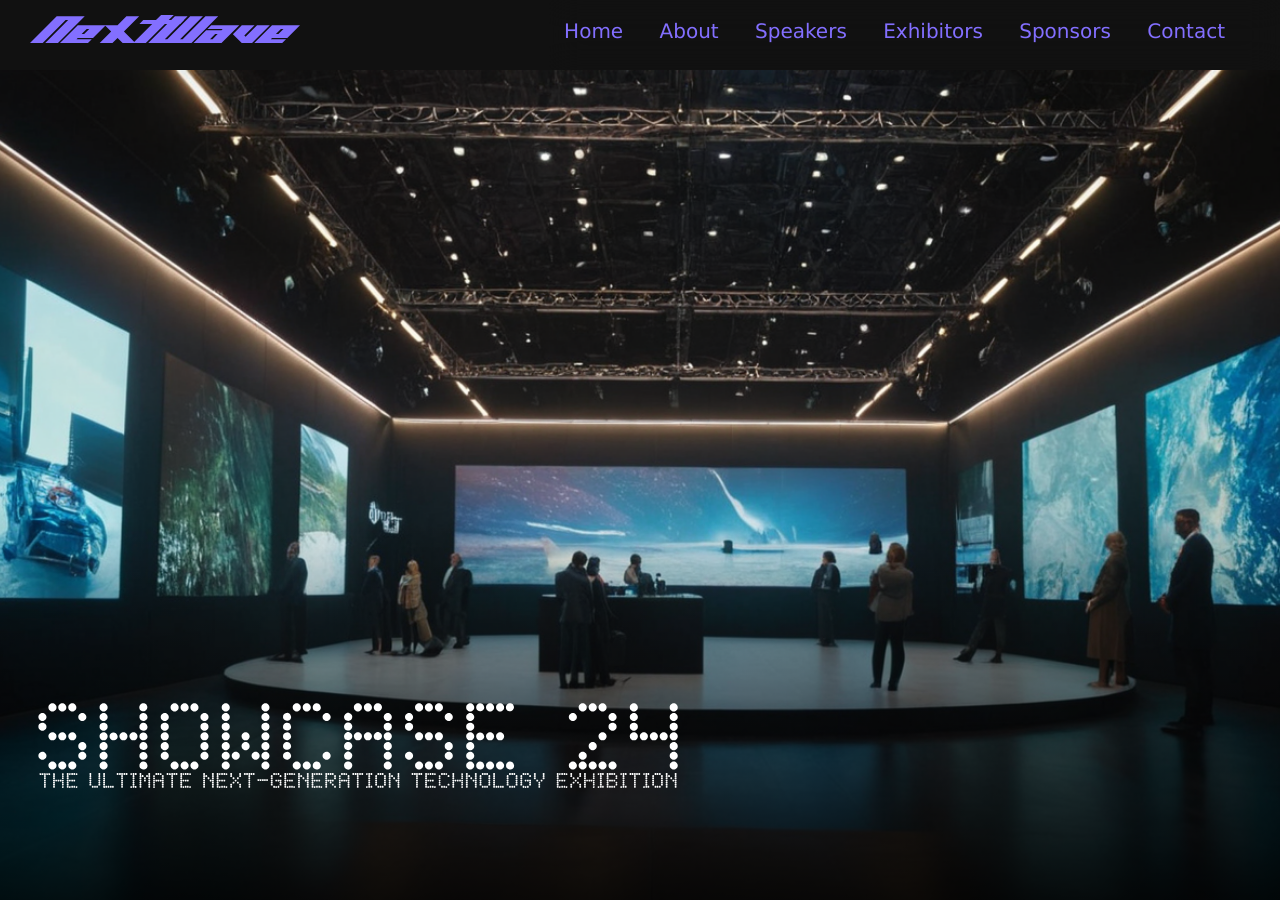
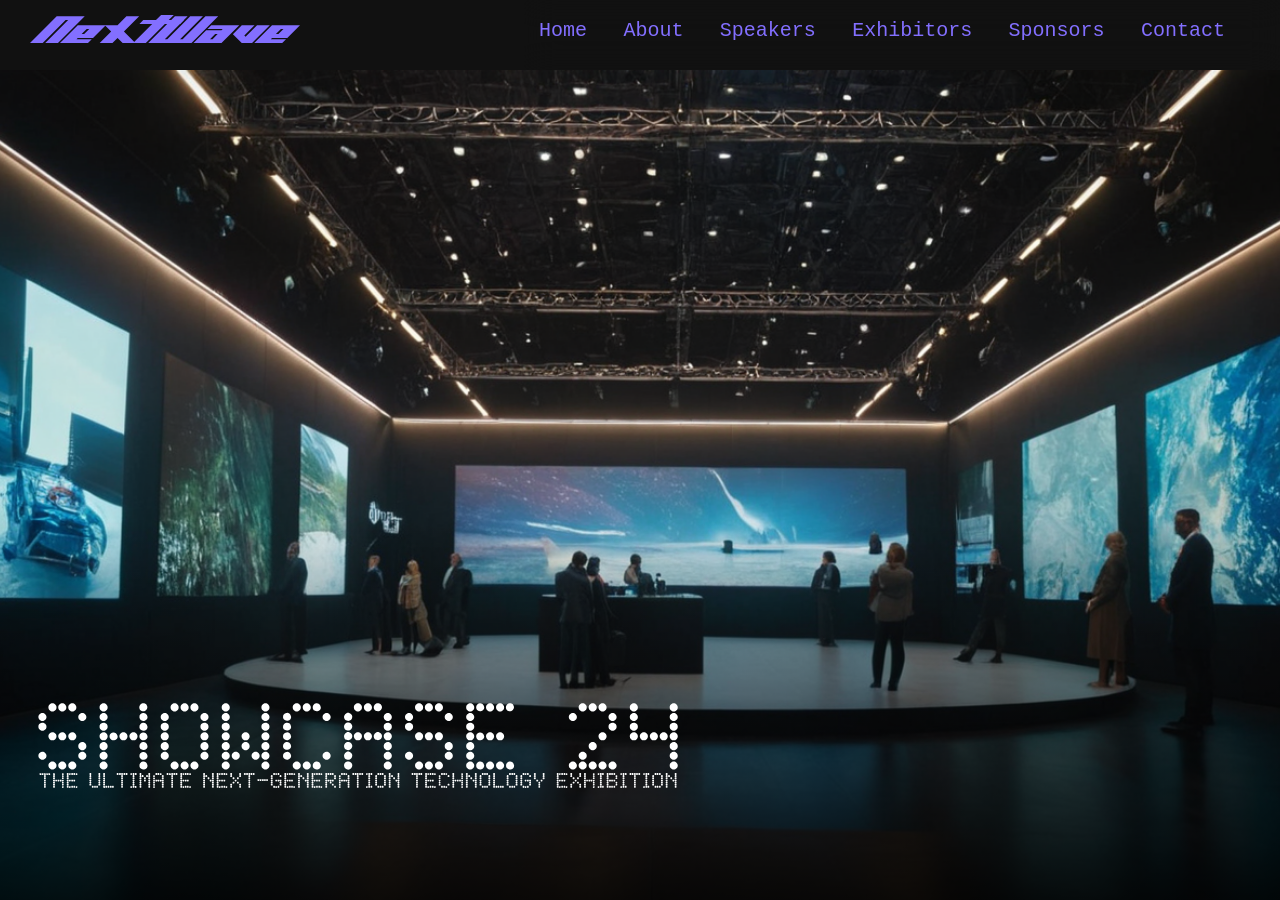
Before and after one commit to NINE32/nine32, a Jekyll site: the page dev/nextwave/index.html, which Jekyll copies as it is, in a window 1280 px wide and 900 px high. Built offline with Jekyll 4.4.1, drawn with Linux system fonts in a browser that asks for light colours.

Commit message:
Update styles.css

```diff
--- a/dev/nextwave/assets/styles/styles.css
+++ b/dev/nextwave/assets/styles/styles.css
@@ -1,4 +1,17 @@
 @charset "utf-8";
+
+/* Global properties */
+
+html {
+    --signature-color: #836FFF;
+    --primary-color: #000;
+    --secondary-color: #29394d;
+}
+
+::selection {
+    background: var(--signature-color);
+    color: var(--primary-color);
+}
 
 /* Tags */
 
@@ -29,7 +42,7 @@ nav {
 	display: block;
 	width: 100%;
 	border-radius: 0 0 30px 30px;
-	box-shadow: 0 10px 50px #000;
+	box-shadow: 0 10px 50px var(--primary-color);
  backdrop-filter: blur(16px) saturate(180%);
  -webkit-bacjdrop-filter: blur(16px) saturate(180%);
 }
@@ -39,7 +52,7 @@ h2 {
 	line-height: 1.1em;
 	padding-bottom: 18px;
 	text-transform: uppercase;
-	font-family: Arial, Helvetica, sans-serif;
+	font-family: 'Courier New', Courier, monospace;
 	font-weight: bold;
 }
 
@@ -95,14 +108,14 @@ footer {
 
 #nav-menu li {
 	list-style: none;
-	border-bottom: 1px solid #836FFF;
+	border-bottom: 1px solid var(--signature-color);
 	margin: 10px 5%;
 
 }
 
 #nav-menu li:hover {
-	background-color: #836FFF;
-	color: #000;
+	background-color: var(--signature-color);
+	color: var(--primary-color);
 }
 
 #hero {
@@ -123,7 +136,7 @@ footer {
 
 #keypoints {
 	background: #211951;
-	background: linear-gradient(35deg, #211951 0%, #836FFF 50%, #15F5BA 100%);
+	background: linear-gradient(35deg, #211951 0%, var(--signature-color) 50%, #15F5BA 100%);
 	padding: 5% 0;
 }
 
@@ -133,14 +146,16 @@ footer {
     background-color: rgba(255, 255, 255, 0.75);
     border-radius: 12px;
     border: 1px solid rgba(209, 213, 219, 0.3);
-	color: #29394d;
+	color: var(--secondary-color);
 	padding: 2%;
 	margin: 2%;
+	transition: ease-out 0.2s;
 }
 
 
 #keypoints div:hover {
 	box-shadow: 0px 0px 30px #00000096;
+	transition: ease-in 0.2s;
 }
 
 #gallery {
@@ -165,7 +180,7 @@ footer {
 }
 
 #colourband {
-	background: linear-gradient(90deg, #211951 0%, #836FFF 50%, #15F5BA 100%);
+	background: linear-gradient(90deg, #211951 0%, var(--signature-color) 50%, #15F5BA 100%);
 	height: 10px;
 }
 
@@ -180,7 +195,7 @@ footer {
 }
 
 #footerlinks a:hover {
-	color: #836FFF;
+	color: var(--signature-color);
 	text-decoration: underline;
 }
 
@@ -199,11 +214,11 @@ footer {
 	display: block;
 	margin: 30px 0;
 	border-radius: 38px;
-	border: #000 1px solid;
+	border: var(--primary-color) 1px solid;
 	height: 76px;
 	line-height: 76px;
 	text-transform: uppercase;
-	color: #000;
+	color: var(--primary-color);
 	text-decoration: none;
 	text-align: center;
 	text-shadow: none;
@@ -212,20 +227,21 @@ footer {
 
 .calltoactionbutton:hover {
 	color: #fff;
-	background: linear-gradient(50deg, #211951 0%, #836FFF 50%, #15F5BA 100%);
+	background: linear-gradient(50deg, #211951 0%, var(--signature-color) 50%, #15F5BA 100%);
 }
 
 .nav-link {
 	font-size: 1.2em;
-	color: #836FFF;
+	font-family: 'Courier New', Courier, monospace;
+	color: var(--signature-color);
 	width: 100%;
 	display: inline-block;
 	padding: 15px 0;
 }
 
 a.nav-link:hover {
-	color: #000;
-	box-shadow: 0 0 10px #836FFF;
+	color: var(--primary-color);
+	box-shadow: 0 0 10px var(--signature-color);
 	border-radius: 15px;
 	transition: 0.3s;
 }
@@ -347,7 +363,7 @@ a.nav-link:hover {
 	}
 
 	a.nav-link:hover {
-		color: #000;
+		color: var(--primary-color);
 		box-shadow: unset;
 		border-radius: 0;
 		transition: 0.3s;
```
